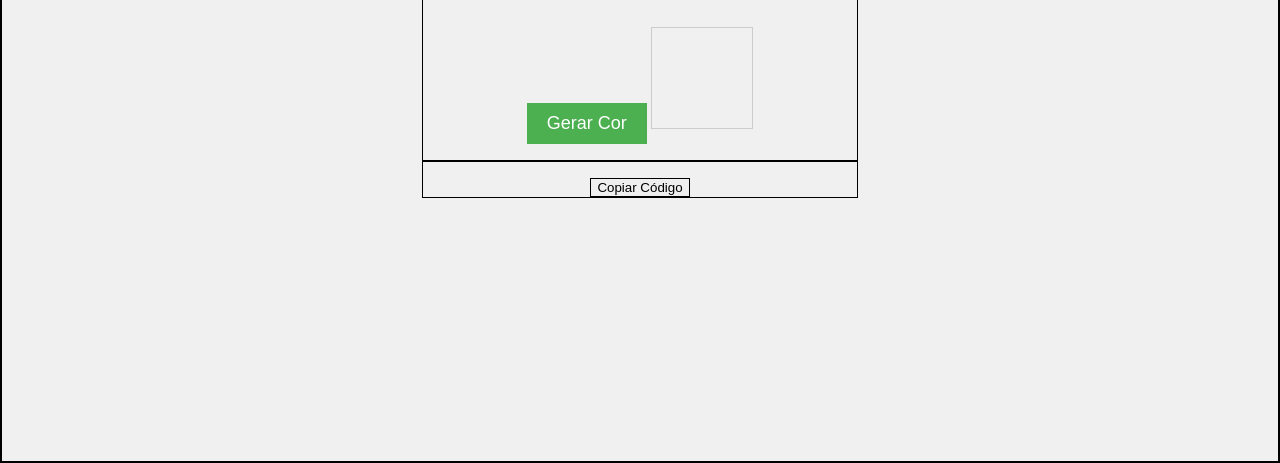
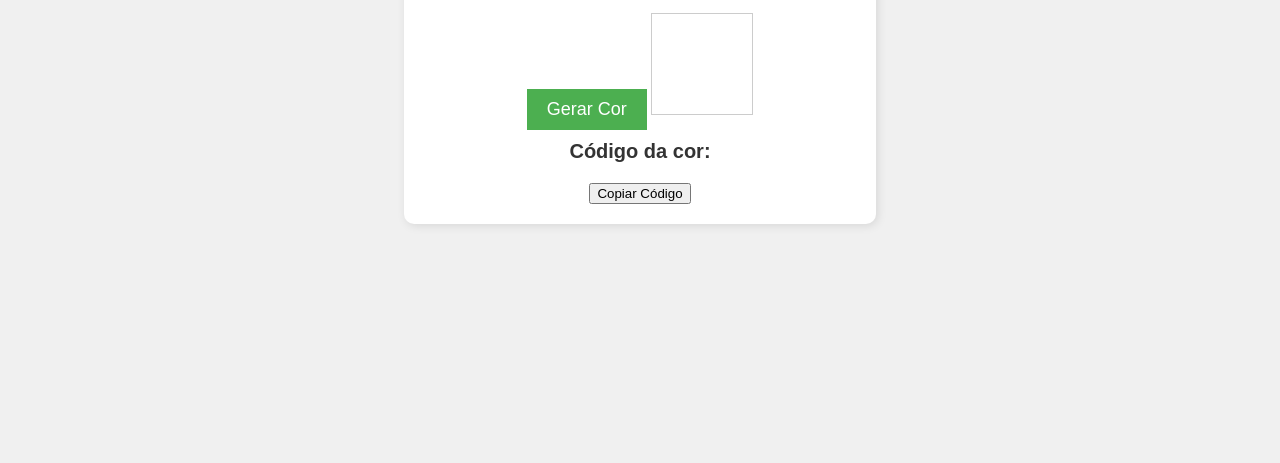
Before and after one commit to hdcodetj/gerador-cores, a plain HTML site: page gerador-cores/index.html in a window 1280 px wide. Shown: the part 341-804 px from the top of the page. Drawn offline with Linux system fonts and the light colour scheme.

Commit message:
Um código mais limpo

```diff
--- a/gerador-cores/index.html
+++ b/gerador-cores/index.html
@@ -9,10 +9,10 @@
 <body>
     <div class="container">
         <h1>Gerador de Cores Aleatórias</h1>
-        <button id="btnGerar">Gerar Cor</button>
+        <button id="btnGerar" aria-label="Gerar uma nova cor aleatória">Gerar Cor</button>
         <div id="corFundo" class="corFundo"></div>
-        <p id="codigoCor"></p>
-        <button id="btnCopiar">Copiar Código</button>
+        <p id="codigoCor">Código da cor: </p>
+        <button id="btnCopiar" aria-label="Copiar o código da cor">Copiar Código</button>
     </div>
     <script src="script.js"></script>
 </body>
--- a/gerador-cores/script.js
+++ b/gerador-cores/script.js
@@ -25,11 +25,12 @@ btnGerar.addEventListener('click', () => {
 });
 
 btnCopiar.addEventListener('click', () => {
-    const codigo = codigoCor.textContent.replace('Código da cor: ','')
+    const codigo = codigoCor.textContent.replace('Código da cor: ', ''); // Remove o texto antes do código
     navigator.clipboard.writeText(codigo).then(() => {
-        alert('Código copiado: ' + codigo);
+        btnCopiar.textContent = "Copiado!";
+        setTimeout(() => btnCopiar.textContent = "Copiar Código", 2000)
     }).catch(err => {
         console.error('Erro ao copiar', err);
-    })
+    });
 
 })
--- a/gerador-cores/style.css
+++ b/gerador-cores/style.css
@@ -1,6 +1,3 @@
-* {
-    border: black solid 1px;
-    }
 
     body {
         font-family: Arial, sans-serif;
@@ -14,6 +11,10 @@
 
     .container {
         text-align: center;
+        padding: 20px;
+        border-radius: 10px;  /* Deixa os cantos arredondados */
+        background-color: white;  /* Destaca o conteúdo */
+        box-shadow: 2px 2px 10px rgba(0, 0, 0, 0.1);
     }
 
     #btnGerar {
@@ -36,3 +37,10 @@
         border: 1px solid #ccc;
         display: inline-block;
         transition: background-color 1s ease;    }
+
+        #codigoCor {
+            font-size: 20px;
+            font-weight: bold;
+            margin-top: 10px;
+            color: #333;
+        }
```
